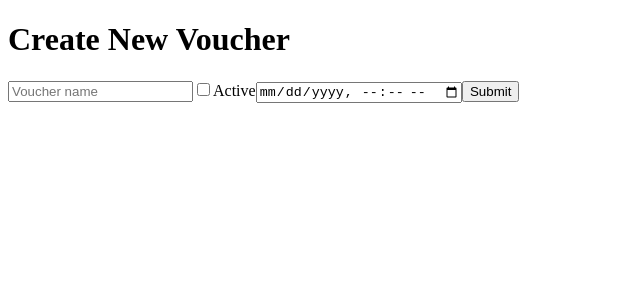
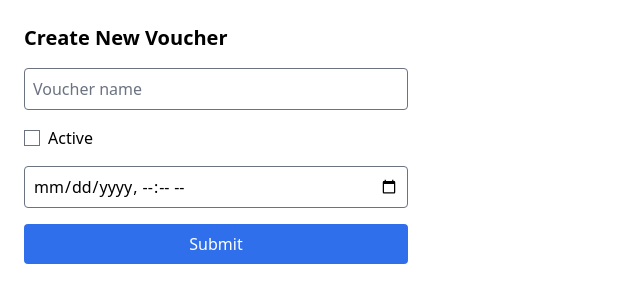
Before and after one commit to get-kalm/voucher-cms, a Next.js app: page /vouchers/create in a window 1280 px wide. Shown: the top 302 px of the page, without its empty margins (0-640 px from the left). Built offline with nearby package versions, Linux system fonts and the light colour scheme.

Commit message:
feat(notification): created notification provider

```diff
--- /dev/null
+++ b/app/components/Notification.tsx
@@ -0,0 +1,41 @@
+"use client";
+
+import { useEffect } from "react";
+
+type NotificationProps = {
+  message: string;
+  isSuccess: boolean; // ✅ add success/error flag
+  duration?: number; // in ms, e.g. 3000 = 3 seconds
+  onClose: () => void;
+};
+
+export default function Notification({
+  message,
+  isSuccess,
+  duration = 3000,
+  onClose,
+}: NotificationProps) {
+  useEffect(() => {
+    if (duration > 0) {
+      const timer = setTimeout(onClose, duration);
+      return () => clearTimeout(timer);
+    }
+  }, [duration, onClose]);
+
+  return (
+    <div className="fixed top-6 right-6 z-50">
+      <div
+        className={`px-6 py-4 rounded-xl shadow-xl flex items-center gap-3 text-lg font-medium
+          ${isSuccess ? "bg-gray-800 text-green-400" : "bg-gray-800 text-red-400"}`}
+      >
+        <span>{message}</span>
+        <button
+          className="ml-4 text-gray-400 hover:text-white text-xl font-bold"
+          onClick={onClose}
+        >
+          ×
+        </button>
+      </div>
+    </div>
+  );
+}
--- /dev/null
+++ b/app/components/NotificationProvider.tsx
@@ -0,0 +1,38 @@
+"use client";
+
+import { createContext, useContext, useState, useCallback } from "react";
+import Notification from "./Notification";
+
+type NotificationContextType = {
+  notify: (message: string, isSuccess: boolean, duration?: number) => void;
+};
+
+const NotificationContext = createContext<NotificationContextType | null>(null);
+
+export function NotificationProvider({ children }: { children: React.ReactNode }) {
+  const [notif, setNotif] = useState<{ message: string; isSuccess: boolean, duration?: number } | null>(null);
+
+  const notify = useCallback((message: string, isSuccess: boolean, duration = 3000) => {
+    setNotif({ message, isSuccess, duration });
+  }, []);
+
+  return (
+    <NotificationContext.Provider value={{ notify }}>
+      {children}
+      {notif && (
+        <Notification
+          message={notif.message}
+          isSuccess={notif.isSuccess}
+          duration={notif.duration}
+          onClose={() => setNotif(null)}
+        />
+      )}
+    </NotificationContext.Provider>
+  );
+}
+
+export function useNotification() {
+  const context = useContext(NotificationContext);
+  if (!context) throw new Error("useNotification must be used within NotificationProvider");
+  return context.notify;
+}
--- a/app/layout.tsx
+++ b/app/layout.tsx
@@ -1,3 +1,6 @@
+import "./ui/global.css";
+import { NotificationProvider } from "@/components/NotificationProvider";
+
 export default function RootLayout({
   children,
 }: {
@@ -5,7 +8,9 @@ export default function RootLayout({
 }) {
   return (
     <html lang="en">
-      <body>{children}</body>
+      <body>
+        <NotificationProvider>{children}</NotificationProvider>
+      </body>
     </html>
   );
 }
--- a/tsconfig.json
+++ b/tsconfig.json
@@ -24,7 +24,8 @@
       "@/db/*": ["./src/db/*"],
       "@/controller/*": ["./app/controller/*"],
       "@/service/*": ["./app/service/*"],
-      "@/repository/*": ["./app/repository/*"]
+      "@/repository/*": ["./app/repository/*"],
+      "@/components/*": ["./app/components/*"]
     }
   },
   "include": [
```
